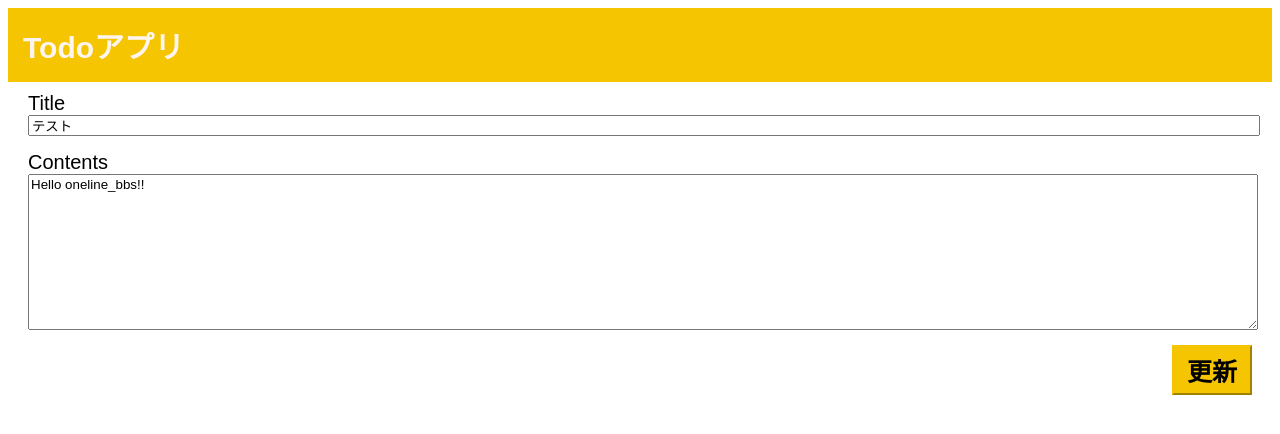
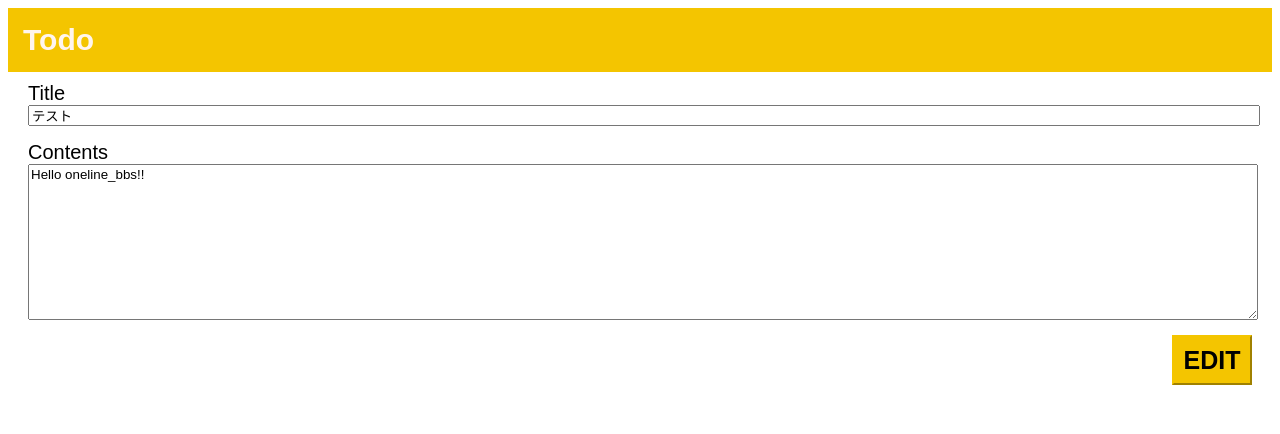
Before and after one commit to Mkk818/todo_team_practice_copy, a PHP site: page /edit.php?id=1 in a window 1280 px wide. Shown: the top 434 px of the page. Run offline with PHP 8.4, Linux system fonts and the light colour scheme; data comes from the database, SQL or seed files in the repository.

Commit message:
EDITページの文言の修正
##What
create.phpと文言を同じにしました。
ヘッダーバーのところ　Todoアプリ→Todo
更新ボタンのところ　更新→EDIT

```diff
--- a/edit.php
+++ b/edit.php
@@ -20,7 +20,7 @@ $task = $task->findById($id);
 <body>
 <div class="header">
         <nav class="headerbar">
-         <a href="index.php">Todoアプリ</a>
+         <a href="index.php">Todo</a>
         </nav>
     </div>
     <div class="form">
@@ -38,7 +38,7 @@ $task = $task->findById($id);
             </div>
             <input type="hidden" name="id" value="<?= h($task['id']); ?>">
             <div class="submit-button">
-             <button type="submit">更新</button>
+             <button type="submit">EDIT</button>
             </div>
 
         </form>
```
